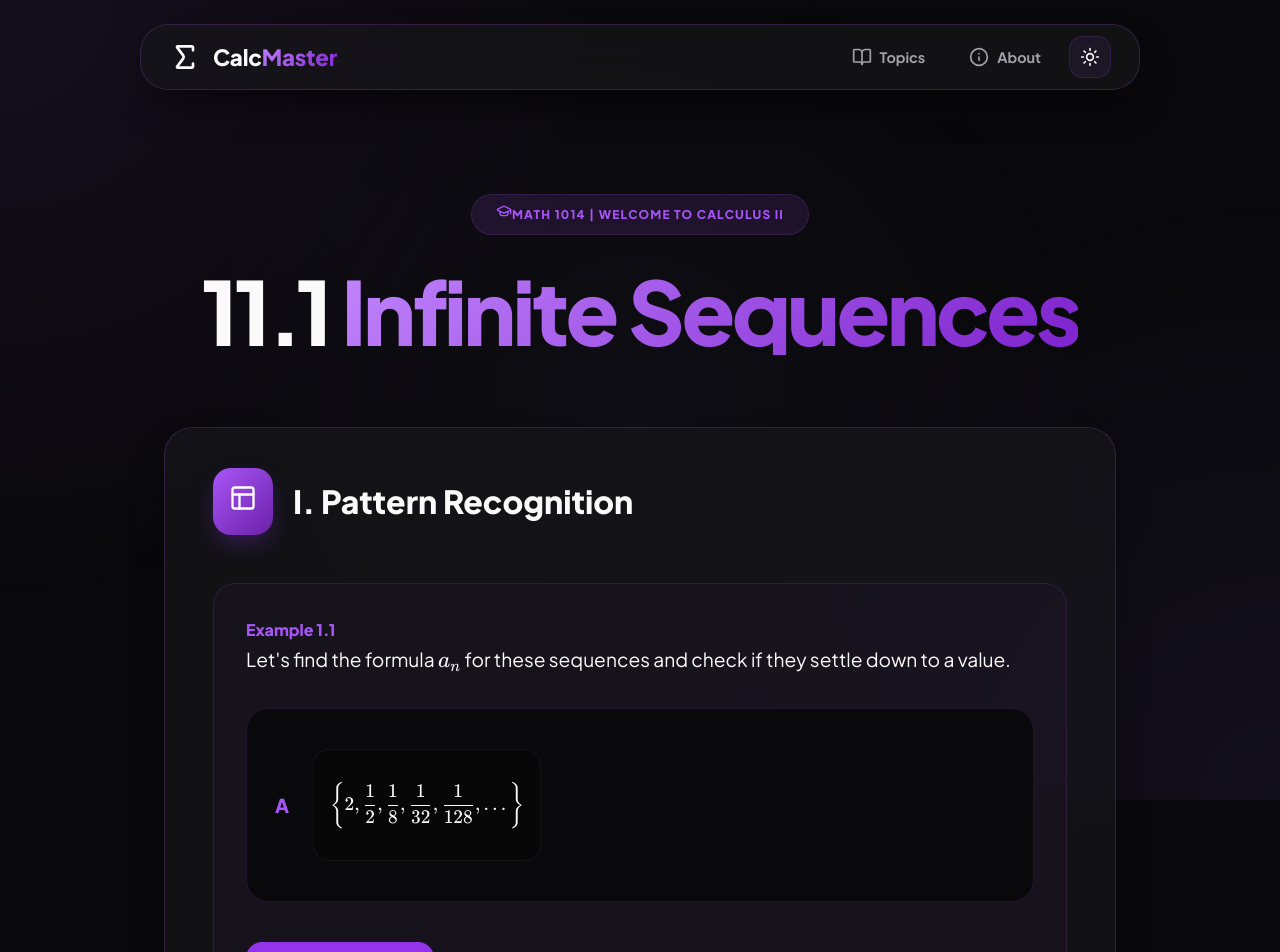
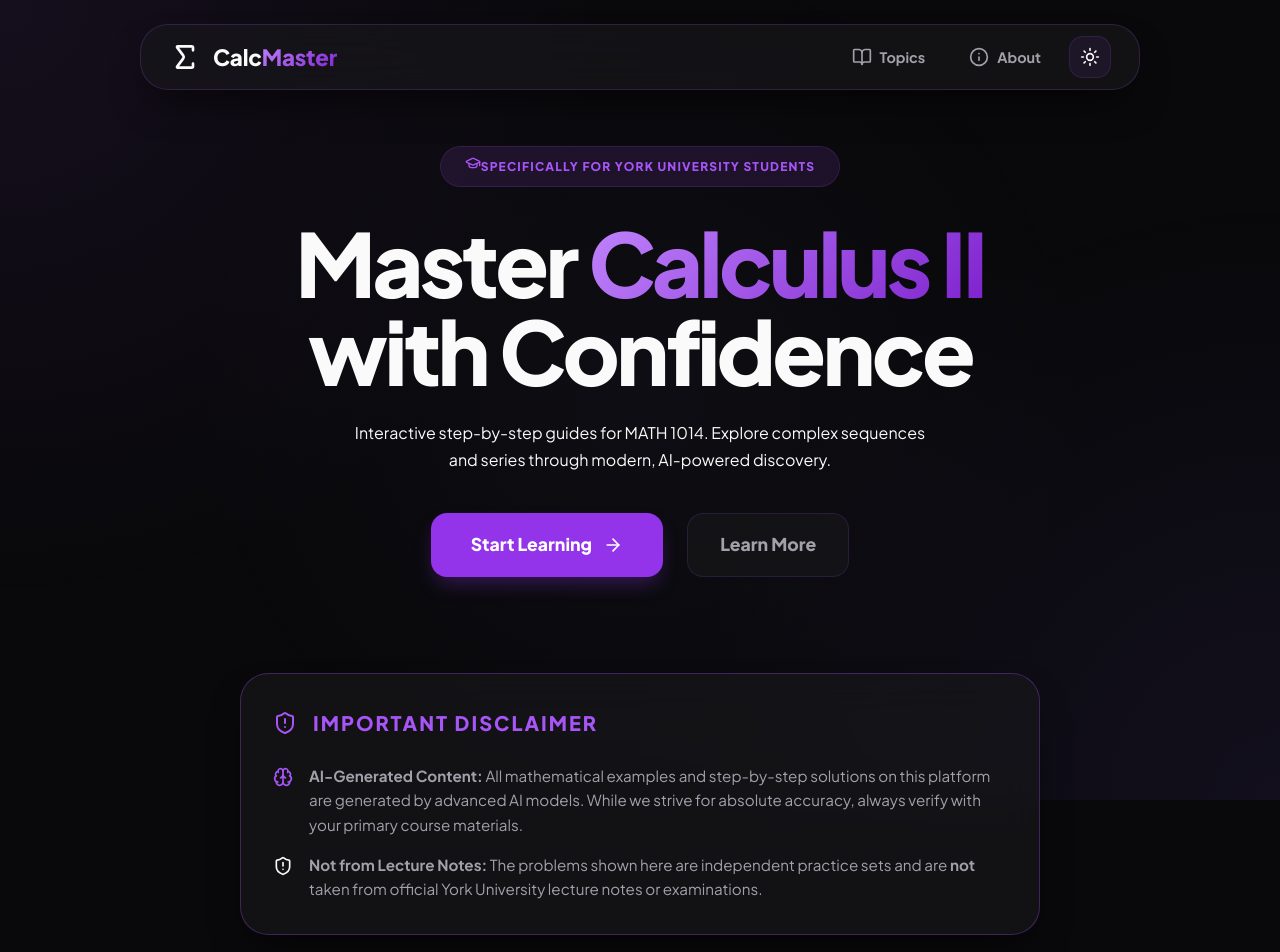
Before and after one commit to parsaabbasian/MATH-1014, a React (Vite) app: page / in a window 1280 px wide. Shown: the top 952 px of the page. Built offline with nearby package versions, Linux system fonts and the light colour scheme.

Commit message:
Add Landing page with disclaimers and fix footer styling consistency

```diff
--- a/src/App.jsx
+++ b/src/App.jsx
@@ -3,6 +3,7 @@ import Navbar from './components/Navbar';
 import Home from './pages/Home';
 import About from './pages/About';
 import Topics from './pages/Topics';
+import Landing from './pages/Landing';
 import { ThemeProvider } from './context/ThemeContext';
 
 function App() {
@@ -13,7 +14,8 @@ function App() {
           <Navbar />
           <main>
             <Routes>
-              <Route path="/" element={<Home />} />
+              <Route path="/" element={<Landing />} />
+              <Route path="/11-1" element={<Home />} />
               <Route path="/topics" element={<Topics />} />
               <Route path="/about" element={<About />} />
             </Routes>
--- a/src/index.css
+++ b/src/index.css
@@ -197,7 +197,7 @@ body::before {
 .main-content {
   max-width: 1000px;
   margin: 0 auto;
-  padding: 0 1.5rem 8rem;
+  padding: 0 1.5rem 2rem;
 }
 
 .section-card {
--- a/src/pages/About.jsx
+++ b/src/pages/About.jsx
@@ -78,11 +78,11 @@ const About = () => {
                 </motion.div>
             </div>
 
-            <footer style={{ marginTop: '2rem', textAlign: 'center', padding: '2rem' }}>
-                <p style={{ color: 'var(--text-muted)', fontSize: '0.85rem', opacity: 0.6 }}>
-                    Built for students, by students.
-                </p>
-            </footer>
+            <div style={{ marginTop: '3rem', padding: '1.5rem', display: 'flex', justifyContent: 'center' }}>
+                <div className="glass-card" style={{ padding: '0.6rem 2rem', borderRadius: '100px', fontSize: '0.85rem', color: 'var(--text-muted)', border: '1px solid var(--border)' }}>
+                    Built for York Students
+                </div>
+            </div>
         </motion.div>
     );
 };
--- a/src/pages/Home.jsx
+++ b/src/pages/Home.jsx
@@ -182,11 +182,11 @@ const Home = () => {
                 </div>
             </motion.section>
 
-            <footer style={{ marginTop: '1.5rem', textAlign: 'center', padding: '2rem' }}>
-                <p style={{ color: 'var(--text-muted)', fontSize: '0.85rem', opacity: 0.6 }}>
+            <div style={{ marginTop: '3rem', padding: '1.5rem', display: 'flex', justifyContent: 'center' }}>
+                <div className="glass-card" style={{ padding: '0.6rem 2rem', borderRadius: '100px', fontSize: '0.85rem', color: 'var(--text-muted)', border: '1px solid var(--border)' }}>
                     © 2026 MATH 1014 | Practice & Learn
-                </p>
-            </footer>
+                </div>
+            </div>
         </motion.div>
     );
 };
--- /dev/null
+++ b/src/pages/Landing.jsx
@@ -0,0 +1,88 @@
+import React from 'react';
+import { motion } from 'framer-motion';
+import { Link } from 'react-router-dom';
+import { Sparkles, ArrowRight, ShieldAlert, GraduationCap, Brain } from 'lucide-react';
+
+const Landing = () => {
+    const containerVariants = {
+        hidden: { opacity: 0 },
+        visible: {
+            opacity: 1,
+            transition: { staggerChildren: 0.15 }
+        }
+    };
+
+    const itemVariants = {
+        hidden: { y: 20, opacity: 0 },
+        visible: {
+            y: 0,
+            opacity: 1,
+            transition: { duration: 0.6, ease: 'easeOut' }
+        }
+    };
+
+    return (
+        <motion.div
+            className="main-content"
+            variants={containerVariants}
+            initial="hidden"
+            animate="visible"
+            style={{ display: 'flex', flexDirection: 'column', alignItems: 'center', justifyContent: 'center', minHeight: '70vh', textAlign: 'center' }}
+        >
+            <header className="hero-header" style={{ padding: '2rem 0' }}>
+                <div className="hero-glow" />
+                <motion.div variants={itemVariants} className="hero-badge">
+                    <GraduationCap size={16} />
+                    <span>Specifically for York University Students</span>
+                </motion.div>
+                <motion.h1 variants={itemVariants} className="hero-title">
+                    Master <span className="text-gradient">Calculus II</span> <br /> with Confidence
+                </motion.h1>
+                <motion.p variants={itemVariants} className="hero-description" style={{ maxWidth: '600px', margin: '0 auto 2.5rem' }}>
+                    Interactive step-by-step guides for MATH 1014. Explore complex sequences and series through modern, AI-powered discovery.
+                </motion.p>
+
+                <motion.div variants={itemVariants} style={{ display: 'flex', gap: '1.5rem', justifyContent: 'center' }}>
+                    <Link to="/topics" className="btn-reveal" style={{ textDecoration: 'none', padding: '1rem 2.5rem', fontSize: '1.1rem' }}>
+                        <span>Start Learning</span>
+                        <ArrowRight size={20} />
+                    </Link>
+                    <Link to="/about" className="btn-reset" style={{ textDecoration: 'none', padding: '1rem 2rem', fontSize: '1.1rem' }}>
+                        <span>Learn More</span>
+                    </Link>
+                </motion.div>
+            </header>
+
+            <motion.section variants={itemVariants} style={{ marginTop: '4rem', maxWidth: '800px', width: '100%' }}>
+                <div className="glass-card" style={{ padding: '2rem', display: 'flex', flexDirection: 'column', gap: '1.5rem', border: '1px solid rgba(168, 85, 247, 0.3)' }}>
+                    <div style={{ display: 'flex', alignItems: 'center', gap: '1rem', color: 'var(--primary-light)' }}>
+                        <ShieldAlert size={24} />
+                        <h2 style={{ fontSize: '1.25rem', fontWeight: '800', textTransform: 'uppercase', letterSpacing: '0.1em' }}>Important Disclaimer</h2>
+                    </div>
+                    <div style={{ textAlign: 'left', display: 'flex', flexDirection: 'column', gap: '1rem' }}>
+                        <div style={{ display: 'flex', gap: '1rem', alignItems: 'flex-start' }}>
+                            <Brain size={20} style={{ color: 'var(--primary-light)', flexShrink: 0, marginTop: '0.2rem' }} />
+                            <p style={{ color: 'var(--text-muted)', fontSize: '0.95rem', lineHeight: '1.6' }}>
+                                <strong>AI-Generated Content:</strong> All mathematical examples and step-by-step solutions on this platform are generated by advanced AI models. While we strive for absolute accuracy, always verify with your primary course materials.
+                            </p>
+                        </div>
+                        <div style={{ display: 'flex', gap: '1rem', alignItems: 'flex-start' }}>
+                            <ShieldAlert size={20} style={{ color: 'var(--secondary-light)', flexShrink: 0, marginTop: '0.2rem' }} />
+                            <p style={{ color: 'var(--text-muted)', fontSize: '0.95rem', lineHeight: '1.6' }}>
+                                <strong>Not from Lecture Notes:</strong> The problems shown here are independent practice sets and are <strong>not</strong> taken from official York University lecture notes or examinations.
+                            </p>
+                        </div>
+                    </div>
+                </div>
+            </motion.section>
+
+            <div style={{ marginTop: '4rem', padding: '1.5rem', display: 'flex', justifyContent: 'center' }}>
+                <div className="glass-card" style={{ padding: '0.6rem 2rem', borderRadius: '100px', fontSize: '0.85rem', color: 'var(--text-muted)', border: '1px solid var(--border)' }}>
+                    © 2026 CalcMaster | MATH 1014 Practice Suite
+                </div>
+            </div>
+        </motion.div>
+    );
+};
+
+export default Landing;
--- a/src/pages/Topics.jsx
+++ b/src/pages/Topics.jsx
@@ -9,7 +9,7 @@ const Topics = () => {
             id: "11.1",
             title: "Infinite Sequences",
             description: "Learn about the building blocks of series and how numbers can go on forever.",
-            path: "/",
+            path: "/11-1",
             icon: <Zap size={24} />,
             status: "Available"
         },
@@ -127,11 +127,11 @@ const Topics = () => {
                 ))}
             </div>
 
-            <footer style={{ marginTop: '2rem', textAlign: 'center', padding: '2rem' }}>
-                <p style={{ color: 'var(--text-muted)', fontSize: '0.85rem', opacity: 0.6 }}>
-                    New topics are added weekly. Stay tuned!
-                </p>
-            </footer>
+            <div style={{ marginTop: '3rem', padding: '1.5rem', display: 'flex', justifyContent: 'center' }}>
+                <div className="glass-card" style={{ padding: '0.6rem 2rem', borderRadius: '100px', fontSize: '0.85rem', color: 'var(--text-muted)', border: '1px solid var(--border)' }}>
+                    Practice makes perfect
+                </div>
+            </div>
         </motion.div>
     );
 };
```
